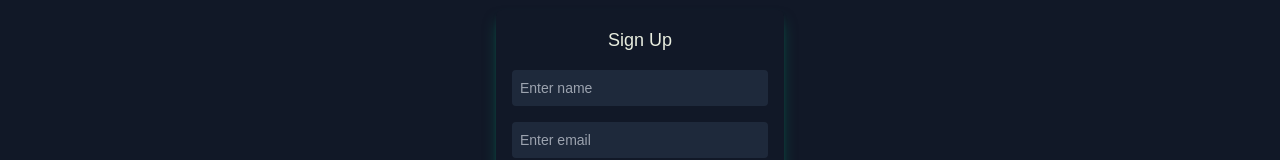
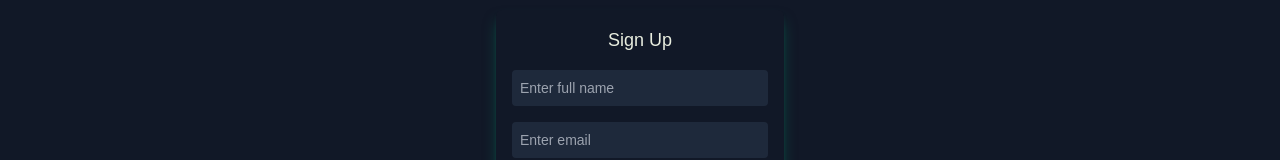
Before and after one commit to muskaanshah/quiz-app, a React (Create React App) app: page /signup in a window 1280 px wide. Shown: the part 222-382 px from the top of the page. Built offline with nearby package versions, Linux system fonts and the light colour scheme.

Commit message:
fix: name to full name

```diff
--- a/src/pages/Signup.jsx
+++ b/src/pages/Signup.jsx
@@ -9,7 +9,7 @@ function Signup() {
                     <input
                         type="text"
                         className="input-text-auth"
-                        placeholder="Enter name"
+                        placeholder="Enter full name"
                     />
                     <input
                         type="text"
```
